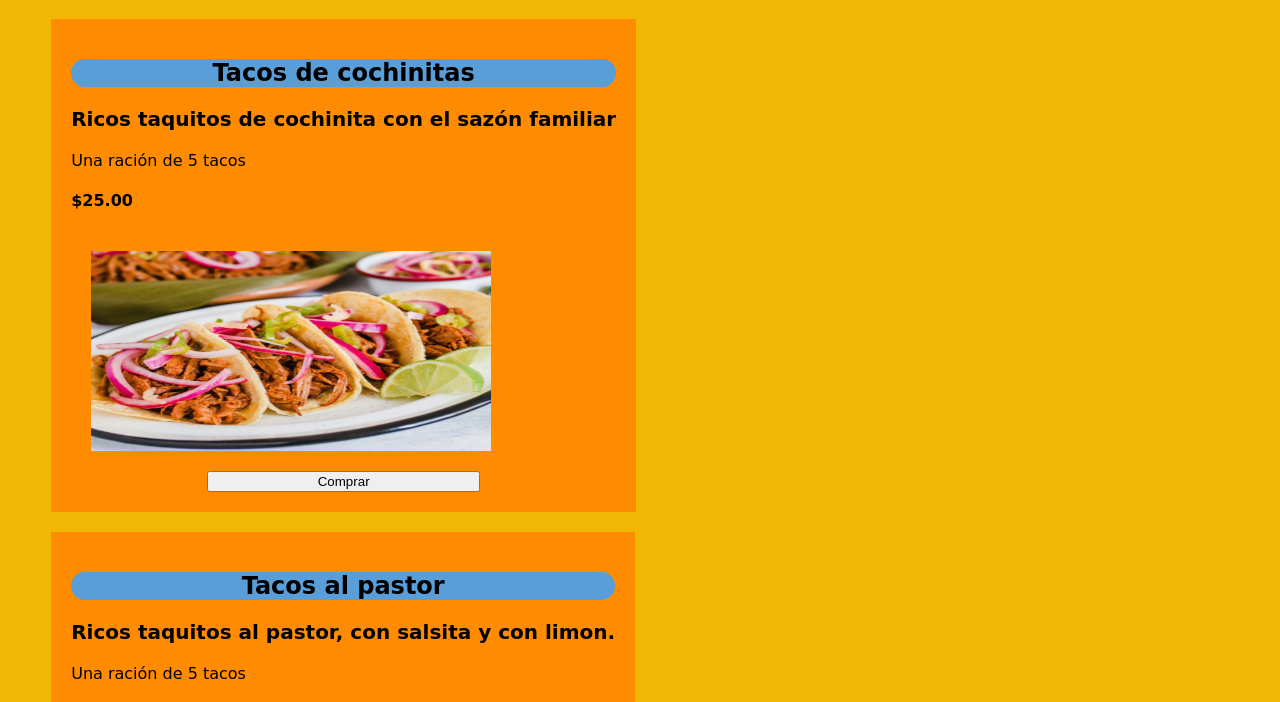
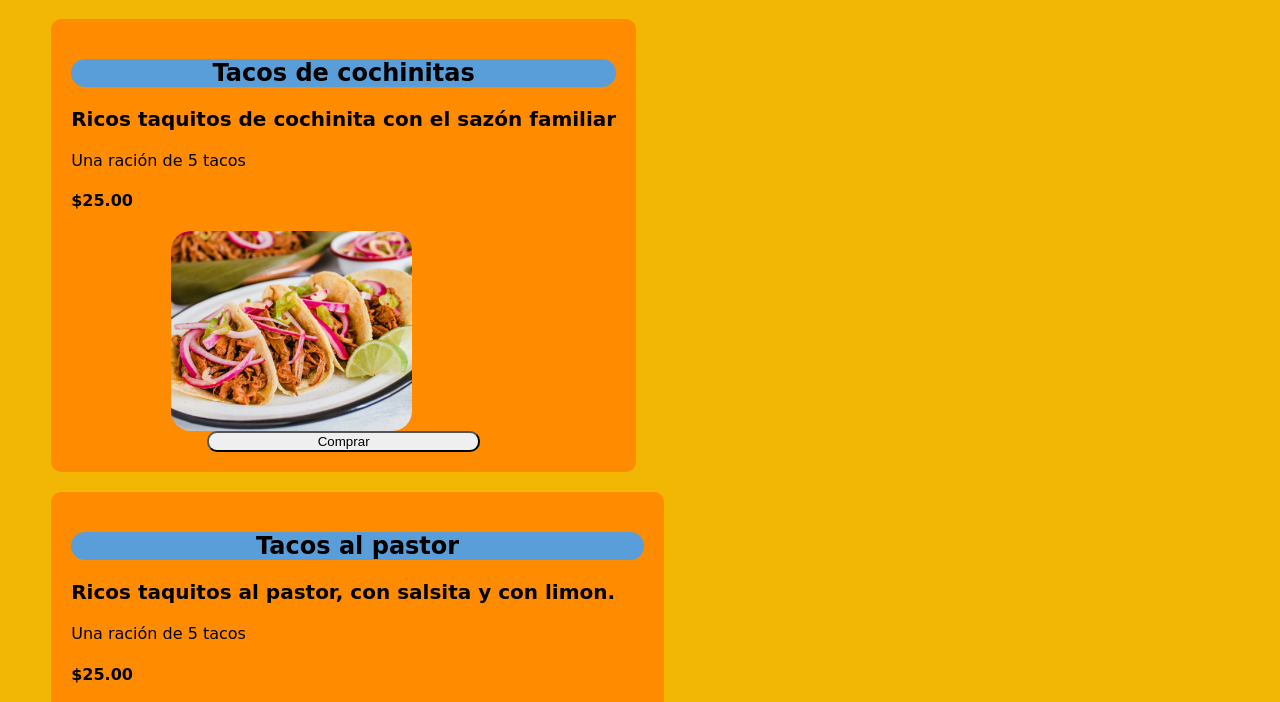
Before and after one commit to LupitaMZ/03-Tarea, a plain HTML site: page menu.html in a window 1280 px wide. Shown: the part 82-784 px from the top of the page. Drawn offline with Linux system fonts and the light colour scheme; a web font is replaced by a local one.

Commit message:
intentando centrar la imagen

```diff
--- a/css/menu2.css
+++ b/css/menu2.css
@@ -55,7 +55,7 @@ nav ul li a:hover{
     /* justify-content: space-around; */
 }
 .tacos{
-    border-radius: 10px solid saddlebrown;
+    border-radius: 10px;
     background-color: darkorange;
     padding:20px;
     background-size: cover;
@@ -70,10 +70,14 @@ nav ul li a:hover{
     background-size: 15px 15px;
 }
 img{
+    border-radius: 20px;
     height: 200px; /*altura*/
-    width: 400px; /*ancho */
-    padding: 20px;
-    justify-content: center;
+    /* width: 400px; ancho  */
+    padding: 20px -10px;
+    /* justify-content: center;  */
+    /* text-align: center; */
+    margin-left:100px;
+    margin-right:100px;
  }
 
 .tacos h3 {
@@ -97,6 +101,7 @@ button{
     width:50%;
     margin-left:25%;
     margin-right:25%;
+    border-radius: 10px;
 }
 footer{
     background-color: rgb(252, 100, 45);
```
